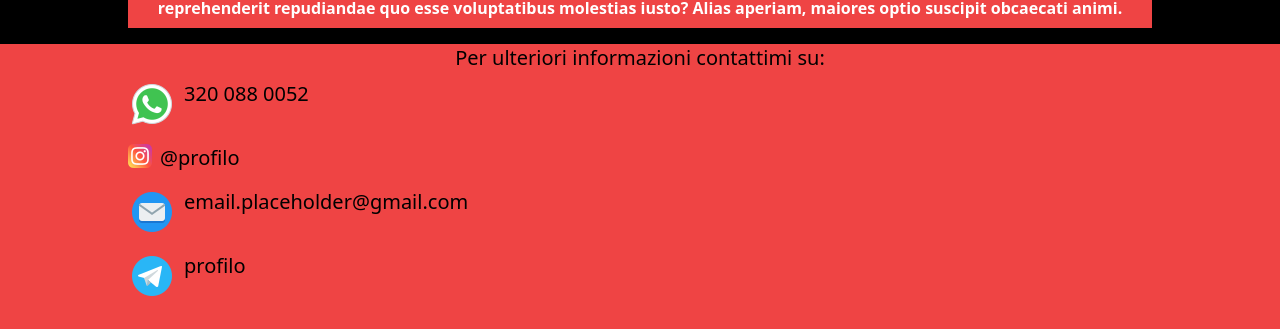
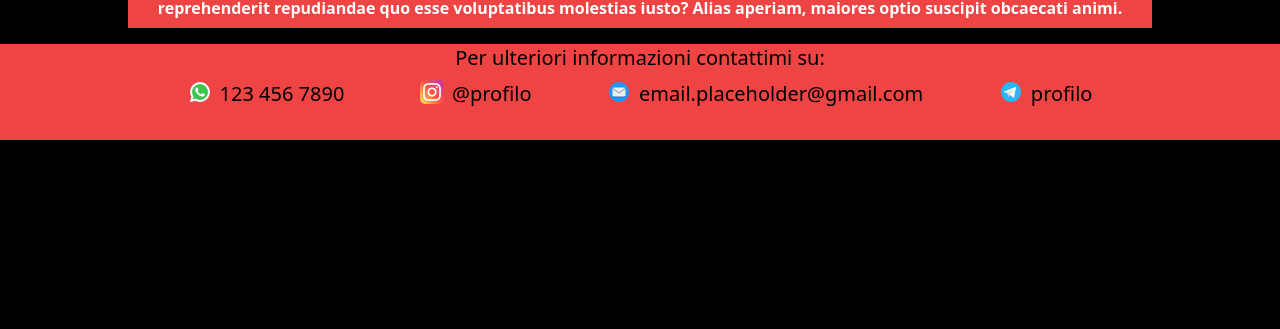
Before and after one commit to miki0033/Villamagna-Gym, a React (Vite) app: page / in a window 1280 px wide. Shown: the part 1102-1431 px from the top of the page. After the commit the page ends 1242 px from the top, so only its background shows below. Built offline with nearby package versions, Linux system fonts and the light colour scheme; a web font is replaced by a local one.

Commit message:
add Contact

```diff
--- a/src/components/molecules/ContactIcon.tsx
+++ b/src/components/molecules/ContactIcon.tsx
@@ -9,7 +9,7 @@ const ContactIcon = ({
 }) => {
   return (
     <div className="flex flex-row gap-2">
-      <div>
+      <div className="w-[24px] h-auto">
         <img src={icon} alt={alt} />
       </div>
       <div>{text}</div>
--- a/src/components/molecules/Contacts.tsx
+++ b/src/components/molecules/Contacts.tsx
@@ -5,10 +5,10 @@ const Contact = () => {
     <div className="contact w-full bg-red-500 mt-2 pb-8 gap-2 flex flex-col items-center text-black font-medium text-xl">
       <p>Per ulteriori informazioni contattimi su:</p>
 
-      <div className="flex flex-row md:flex-col gap-4 w-4/5 flex-nowrap justify-evenly">
+      <div className="flex md:flex-row flex-col gap-4 w-4/5 flex-nowrap justify-evenly">
         <ContactIcon
           icon={"./icons8-whatsapp-colored.png"}
-          text={"320 088 0052"}
+          text={"123 456 7890"}
           alt={"Whatsapp"}
         ></ContactIcon>
         <ContactIcon
```
Also changed, not shown: public/icons8-email-colored.png.
